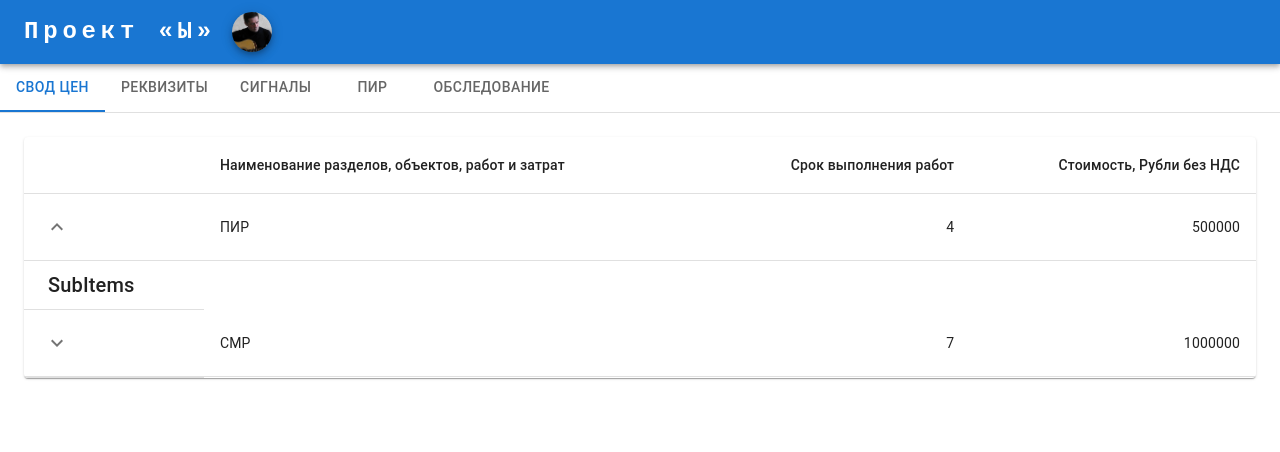
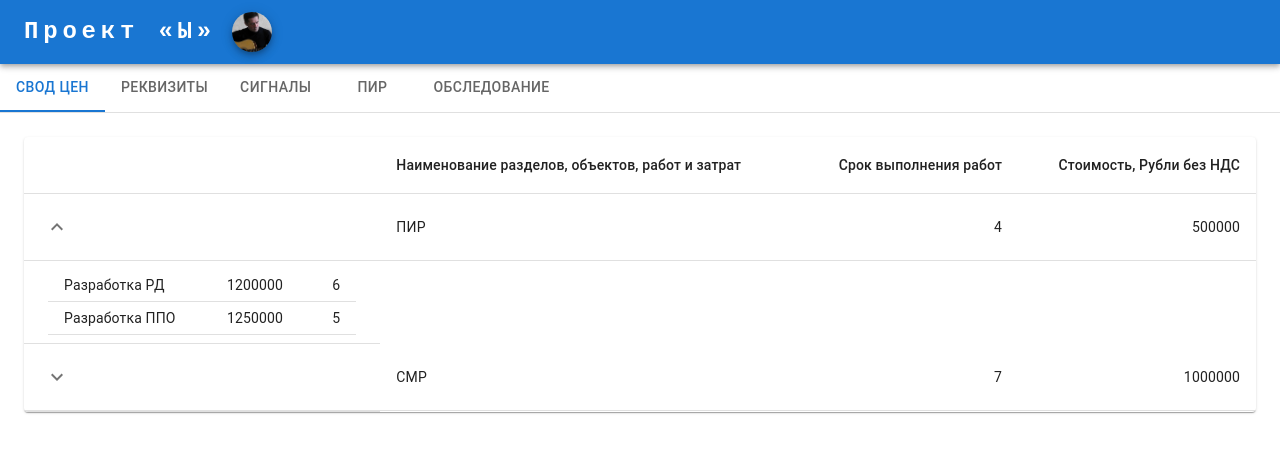
Before and after one commit to adesoft75/react-offer, a React (Create React App) app: page / in a window 1280 px wide. Both pictures are taken after a click on the button 57 px from the left and 227 px from the top of the page. Shown: the top 452 px of the page. Built offline with nearby package versions, Linux system fonts and the light colour scheme.

Commit message:
ver.0.15

```diff
--- a/src/Chapter00.js
+++ b/src/Chapter00.js
@@ -35,11 +35,20 @@ function Row(props) {
       </TableRow>
       <TableRow>
         <TableCell style={{ paddingBottom: 0, paddingTop: 0 }} colSpan={1}>
-          <Collapse in={open} timeout="auto" unmountOnExit>
+        <Collapse in={open} timeout="auto" unmountOnExit>
             <Box sx={{ margin: 1 }}>
-              <Typography variant="h6" gutterBottom component="div">
-                SubItems
-              </Typography>
+              <Table size="small" aria-label="purchases">
+
+                <TableBody>
+                  {props.rows.filter((row) => row.parent == props.index).map((row) => (
+                    <TableRow key={row.num}>
+                      <TableCell component="th" scope="row"> {row.name} </TableCell>
+                      <TableCell>{row.value}</TableCell>
+                      <TableCell align="right">{row.duration}</TableCell>
+                    </TableRow>
+                  ))}
+                </TableBody>
+              </Table>
             </Box>
           </Collapse>
         </TableCell>
@@ -63,7 +72,7 @@ function CollapsibleTable(props) {
         </TableHead>
         <TableBody>
           {rows.filter((row) => row.parent == 0).map((item) => (
-            <Row key={item.name} row={item} />
+            <Row key={item.num} index={item.num} row={item} rows={props.items} />
           ))}
         </TableBody>
       </Table>
```
